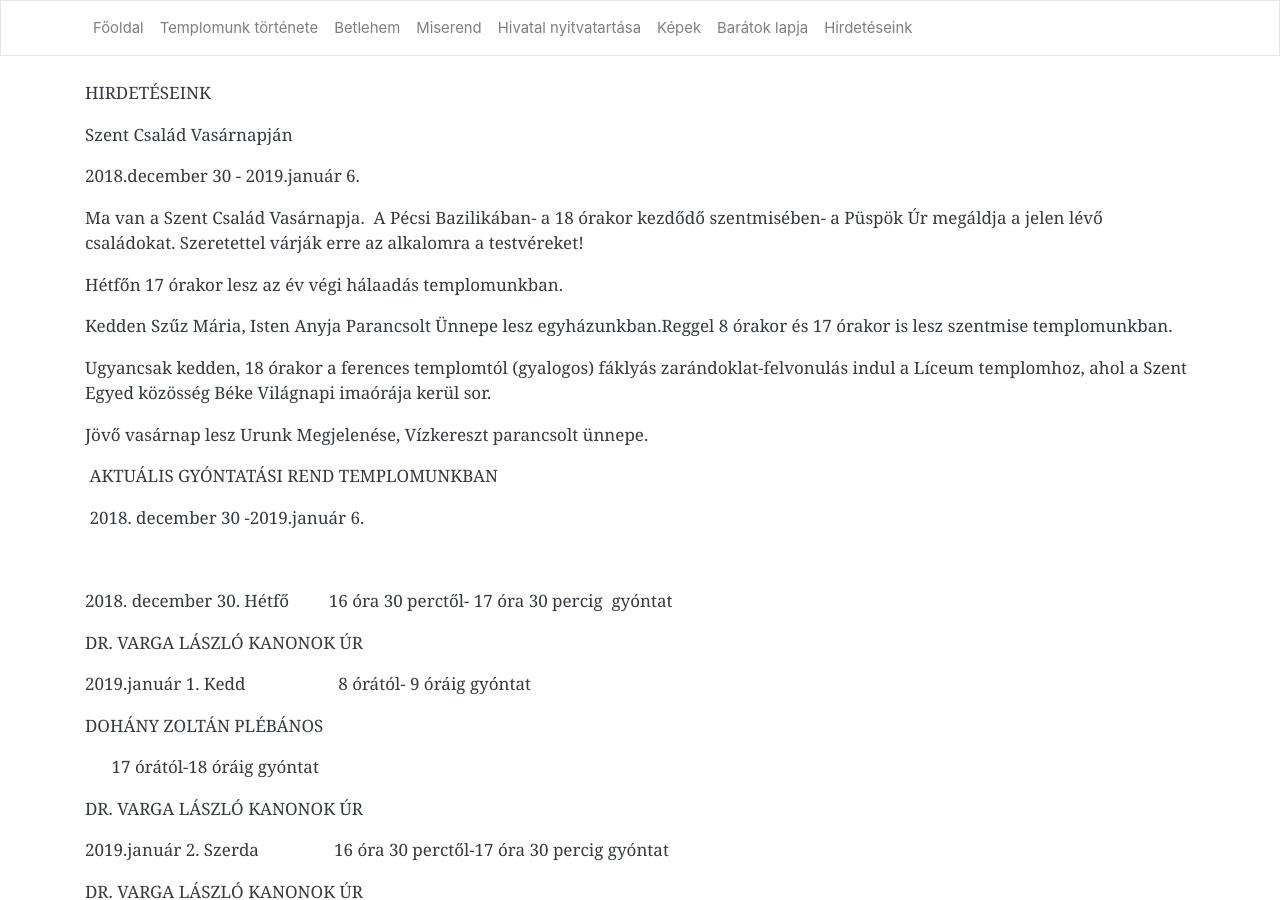
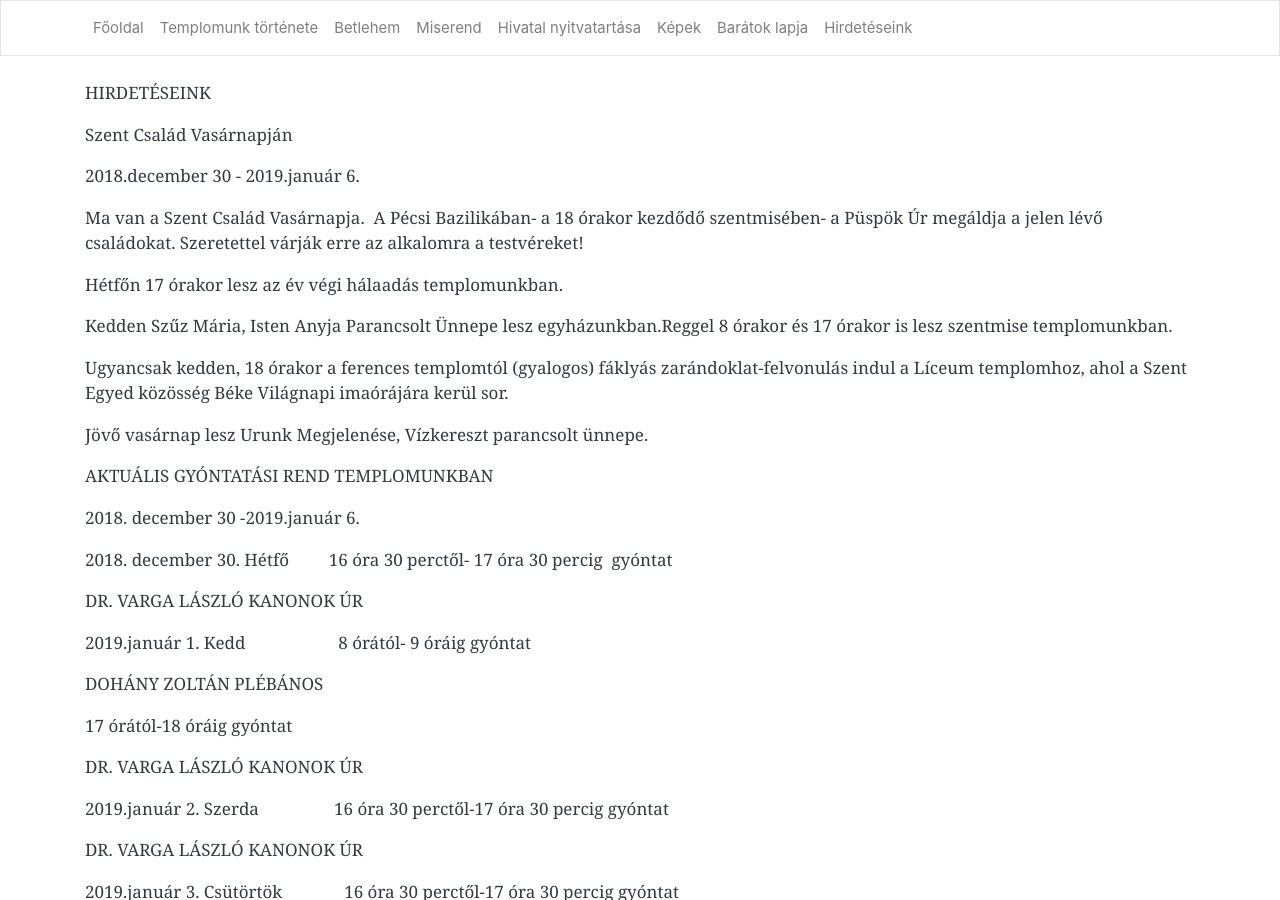
Before and after one commit to pecsi-ferences/pecsi-ferences.github.io, a Jekyll site: the page built from hirdeteseink.md, in a window 1280 px wide and 900 px high. Built offline with Jekyll 4.4.1, drawn with Linux system fonts in a browser that asks for light colours; nearby versions of some CDN libraries.

Commit message:
Update from Forestry.io - Updated hirdeteseink.md

```diff
--- a/hirdeteseink.md
+++ b/hirdeteseink.md
@@ -15,15 +15,13 @@ Hétfőn 17 órakor lesz az év végi hálaadás templomunkban.
 
 Kedden Szűz Mária, Isten Anyja Parancsolt Ünnepe lesz egyházunkban.Reggel 8 órakor és 17 órakor is lesz szentmise templomunkban.
 
-Ugyancsak kedden, 18 órakor a ferences templomtól (gyalogos) fáklyás zarándoklat-felvonulás indul a Líceum templomhoz, ahol a Szent Egyed közösség Béke Világnapi imaórája kerül sor.
+Ugyancsak kedden, 18 órakor a ferences templomtól (gyalogos) fáklyás zarándoklat-felvonulás indul a Líceum templomhoz, ahol a Szent Egyed közösség Béke Világnapi imaórájára kerül sor.
 
 Jövő vasárnap lesz Urunk Megjelenése, Vízkereszt parancsolt ünnepe.
 
- AKTUÁLIS GYÓNTATÁSI REND TEMPLOMUNKBAN
+AKTUÁLIS GYÓNTATÁSI REND TEMPLOMUNKBAN
 
- 2018. december 30 -2019.január 6.
-
-
+2018\. december 30 -2019.január 6.
 
 2018\. december 30. Hétfő         16 óra 30 perctől- 17 óra 30 percig  gyóntat
 
@@ -33,7 +31,7 @@ DR. VARGA LÁSZLÓ KANONOK ÚR
 
 DOHÁNY ZOLTÁN PLÉBÁNOS
 
-                                                      17 órától-18 óráig gyóntat
+17 órától-18 óráig gyóntat
 
 DR. VARGA LÁSZLÓ KANONOK ÚR
 
@@ -47,21 +45,19 @@ DR. NYÚL VIKTOR PASZTORÁLIS HELYNÖK ÚR
 
 2019\.január 4. Péntek             16 óra 30 perctől- 17 óra 30 percig gyóntat
 
- DR. VARGA LÁSZLÓ KANONOK ÚR
+DR. VARGA LÁSZLÓ KANONOK ÚR
 
 2019\.január 5. Szombat           17 órától-18 óráig gyóntat
 
- DOHÁNY ZOLTÁN PLÉBÁNOS
+DOHÁNY ZOLTÁN PLÉBÁNOS
 
 2018\. január 6. Vasárnap        8 órától-9 óráig  gyóntat
 
- DR. VARGA LÁSZLÓ KANONOK ÚR
+DR. VARGA LÁSZLÓ KANONOK ÚR
 
-                                               17 órától-18 óráig gyóntat
+17 órától-18 óráig gyóntat
 
 DR. VARGA LÁSZLÓ KANONOK ÚR
-
-
 
 HIRDETÉSEINK
 
```
